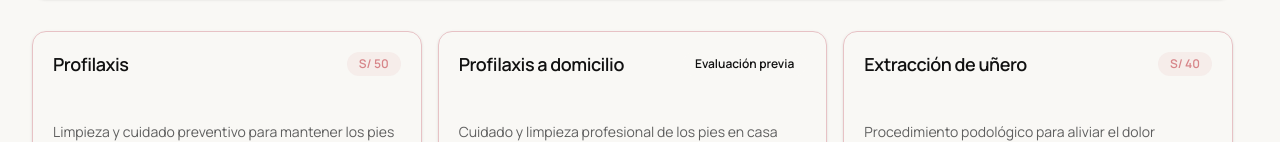
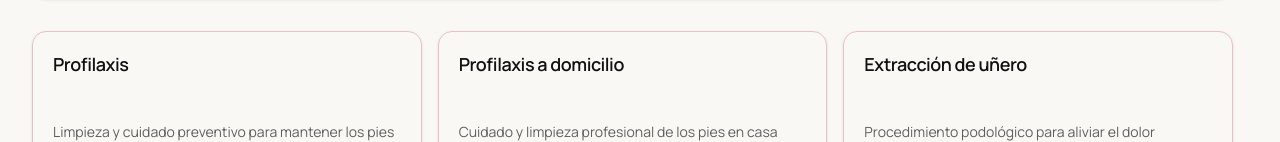
Before and after one commit to zGIKS/pretty-shop, a Next.js app: page /servicios/podologia in a window 1280 px wide. Shown: the part 537-679 px from the top of the page. Built offline with nearby package versions, Linux system fonts and the light colour scheme.

Commit message:
refactor: simplify service rendering in Section4 and remove price from ServiceTreatmentCard

```diff
--- a/src/components/landing/home/section4.tsx
+++ b/src/components/landing/home/section4.tsx
@@ -6,29 +6,37 @@ import { FacialTreatment } from "@/components/icon/facial-treatment";
 import { BodyTreatment } from "@/components/icon/body-treatment";
 import Link from "next/link";
 
+const featuredServices = [
+  {
+    href: "/servicios/tratamientos-faciales",
+    title: "Tratamientos Faciales",
+    Icon: FacialTreatment,
+  },
+  {
+    href: "/servicios/tratamientos-corporales",
+    title: "Tratamientos Corporales",
+    Icon: BodyTreatment,
+  },
+  {
+    href: "/servicios/podologia",
+    title: "Podología",
+    Icon: FootTreatment,
+  },
+] as const;
+
 export default function Section4() {
   return (
     <section className="py-8 md:py-16 bg-background">
       <div className="max-w-7xl mx-auto px-4 md:px-6">
         <div className="grid grid-cols-1 md:grid-cols-3 gap-6">
-          <Link href="/servicios" className="block">
-            <Card className="group flex flex-col items-center justify-center p-6 hover:bg-muted/40 transition-colors cursor-pointer">
-              <FacialTreatment className="h-36 w-36 mb-4 text-brand-rose group-hover:scale-110 transition-transform duration-300" />
-              <h3>Tratamientos Faciales</h3>
-            </Card>
-          </Link>
-          <Link href="/servicios" className="block">
-            <Card className="group flex flex-col items-center justify-center p-6 hover:bg-muted/40 transition-colors cursor-pointer">
-              <BodyTreatment className="h-36 w-36 mb-4 text-brand-rose group-hover:scale-110 transition-transform duration-300" />
-              <h3>Tratamientos Corporales</h3>
-            </Card>
-          </Link>
-          <Link href="/servicios" className="block">
-            <Card className="group flex flex-col items-center justify-center p-6 hover:bg-muted/40 transition-colors cursor-pointer">
-              <FootTreatment className="h-36 w-36 mb-4 text-brand-rose group-hover:scale-110 transition-transform duration-300" />
-              <h3>Podología</h3>
-            </Card>
-          </Link>
+          {featuredServices.map(({ href, title, Icon }) => (
+            <Link key={href} href={href} className="block">
+              <Card className="group flex flex-col items-center justify-center p-6 transition-colors cursor-pointer hover:bg-muted/40">
+                <Icon className="mb-4 h-36 w-36 text-brand-rose transition-transform duration-300 group-hover:scale-110" />
+                <h3>{title}</h3>
+              </Card>
+            </Link>
+          ))}
         </div>
       </div>
     </section>
--- a/src/components/services/service-treatment-card.tsx
+++ b/src/components/services/service-treatment-card.tsx
@@ -2,38 +2,17 @@ import { Card, CardContent, CardHeader, CardTitle } from "@/components/ui/card";
 
 type ServiceTreatmentCardProps = {
   name: string;
-  price: string;
   description: string;
 };
 
 export function ServiceTreatmentCard({
   name,
-  price,
   description,
 }: ServiceTreatmentCardProps) {
-  const isEvaluation = price
-    .toLowerCase()
-    .normalize("NFD")
-    .replace(/[\u0300-\u036f]/g, "")
-    .includes("evaluacion");
-
   return (
     <Card className="h-full border-border bg-muted/30 py-0">
       <CardHeader className="p-5 pb-3">
-        <div className="flex items-start justify-between gap-4">
-          <CardTitle className="text-lg leading-6 tracking-tight">
-            {name}
-          </CardTitle>
-          <span
-            className={`shrink-0 rounded-full px-3 py-1 text-xs font-semibold ${
-              isEvaluation
-                ? "bg-secondary text-secondary-foreground"
-                : "bg-primary/10 text-primary"
-            }`}
-          >
-            {price}
-          </span>
-        </div>
+        <CardTitle className="text-lg leading-6 tracking-tight">{name}</CardTitle>
       </CardHeader>
       <CardContent className="p-5 pt-0">
         <p className="text-sm leading-6 text-muted-foreground">
--- a/src/data/service-categories.ts
+++ b/src/data/service-categories.ts
@@ -1,6 +1,5 @@
 export type Service = {
   name: string;
-  price: string;
   description: string;
 };
 
@@ -34,43 +33,36 @@ export const serviceCategories: ServiceCategory[] = [
     services: [
       {
         name: "Profilaxis",
-        price: "S/ 50",
         description:
           "Limpieza y cuidado preventivo para mantener los pies sanos y libres de durezas.",
       },
       {
         name: "Profilaxis a domicilio",
-        price: "Evaluación previa",
         description:
           "Cuidado y limpieza profesional de los pies en casa (previa coordinación).",
       },
       {
         name: "Extracción de uñero",
-        price: "S/ 40",
         description:
           "Procedimiento podológico para aliviar el dolor causado por una uña encarnada y prevenir infecciones.",
       },
       {
         name: "Reflexología podal",
-        price: "S/ 40",
         description:
           "Masaje terapéutico que estimula puntos del pie para promover bienestar y relajación.",
       },
       {
         name: "Sesión de alta frecuencia",
-        price: "S/ 40",
         description:
           "Tratamiento que ayuda a eliminar hongos, desinfectar y mejorar la salud de la piel y las uñas.",
       },
       {
         name: "Tratamiento químico para hongos",
-        price: "S/ 120",
         description:
           "Tratamiento aplicado directamente en la uña para hongos muy avanzados.",
       },
       {
         name: "Desintoxicación iónica",
-        price: "S/ 50",
         description:
           "Terapia que ayuda a eliminar toxinas y mejorar el bienestar general.",
       },
@@ -91,18 +83,15 @@ export const serviceCategories: ServiceCategory[] = [
         services: [
           {
             name: "Limpieza facial básica",
-            price: "S/ 70",
             description:
               "Elimina impurezas y células muertas, dejando la piel limpia y fresca.",
           },
           {
             name: "Limpieza facial profunda",
-            price: "S/ 100",
             description: "Limpieza intensiva con extracción de puntos negros.",
           },
           {
             name: "Dermaplaning",
-            price: "S/ 30",
             description: "Técnica facial que elimina el vello fino del rostro.",
           },
         ],
@@ -112,13 +101,11 @@ export const serviceCategories: ServiceCategory[] = [
         services: [
           {
             name: "Peeling Facial",
-            price: "S/ 150",
             description:
               "Renueva la piel, aclara manchas y mejora la textura.",
           },
           {
             name: "ClariDerm",
-            price: "S/ 150",
             description:
               "Tratamiento indicado para melasma y manchas por acné.",
           },
@@ -129,12 +116,10 @@ export const serviceCategories: ServiceCategory[] = [
         services: [
           {
             name: "HidraLips",
-            price: "S/ 100",
             description: "Tratamiento de hidratación profunda para labios.",
           },
           {
             name: "HydraGlow (Ácido hialurónico)",
-            price: "S/ 180",
             description:
               "Tratamiento hidratante profundo que mejora elasticidad y luminosidad.",
           },
@@ -145,13 +130,11 @@ export const serviceCategories: ServiceCategory[] = [
         services: [
           {
             name: "Acné Clear (Cóctel)",
-            price: "S/ 150",
             description:
               "Ayuda a controlar el acné, reducir imperfecciones y cerrar poros.",
           },
           {
             name: "Skin Repair (Cóctel)",
-            price: "S/ 150",
             description:
               "Regenera la piel, atenúa cicatrices de acné y mejora la textura.",
           },
@@ -162,13 +145,11 @@ export const serviceCategories: ServiceCategory[] = [
         services: [
           {
             name: "Age Balance (Cóctel)",
-            price: "S/ 150",
             description:
               "Revitaliza la piel y ayuda a mantener un rostro más firme.",
           },
           {
             name: "Exosomas",
-            price: "S/ 350",
             description:
               "Tratamiento avanzado de regeneración celular y rejuvenecimiento.",
           },
@@ -191,13 +172,11 @@ export const serviceCategories: ServiceCategory[] = [
         services: [
           {
             name: "Masaje Relajante",
-            price: "S/ 80",
             description:
               "Alivia tensiones, relaja el cuerpo y mejora el bienestar.",
           },
           {
             name: "Masaje Reductor",
-            price: "S/ 80",
             description: "Ayuda a reducir medidas y mejorar la circulación.",
           },
         ],
@@ -207,12 +186,10 @@ export const serviceCategories: ServiceCategory[] = [
         services: [
           {
             name: "Exfoliación de espalda",
-            price: "S/ 150",
             description: "Elimina células muertas y limpia los poros.",
           },
           {
             name: "Exfoliación de glúteos",
-            price: "S/ 130",
             description:
               "Mejora la textura de la piel y previene imperfecciones.",
           },
@@ -223,7 +200,6 @@ export const serviceCategories: ServiceCategory[] = [
         services: [
           {
             name: "Cauterización de verrugas",
-            price: "Evaluación previa",
             description:
               "Procedimiento para eliminar verrugas de forma segura.",
           },
```
